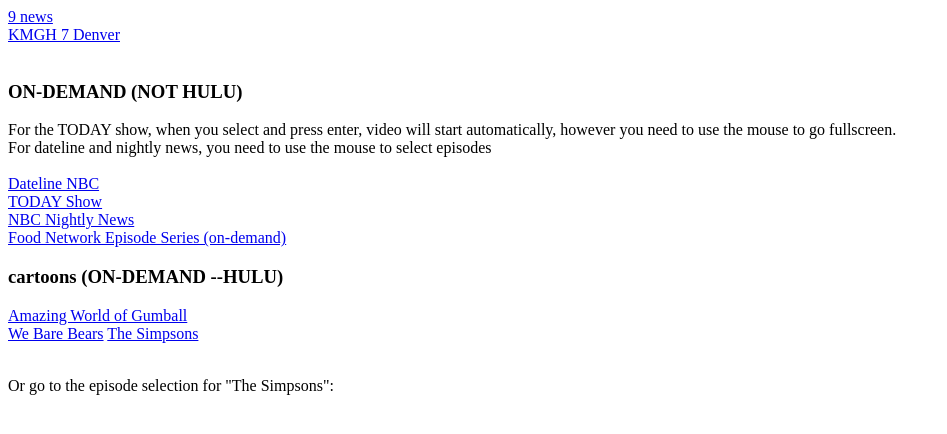
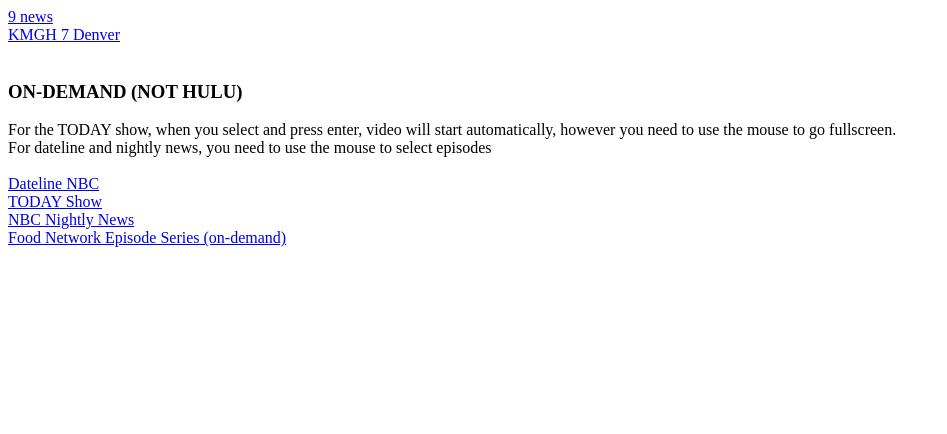
Before and after one commit to livetv1234/livetv1234.github.io, a plain HTML site: page index.html in a window 1280 px wide. Shown: the whole page, without its empty margins (0-947 px from the left). Drawn offline with Linux system fonts and the light colour scheme.

Commit message:
commented out hulu links

```diff
--- a/index.html
+++ b/index.html
@@ -14,11 +14,11 @@
     <a href="http://www.nbcnews.com/nightly-news">NBC Nightly News</a><br>
     <a href="fn.html">Food Network Episode Series (on-demand)</a>
 
-  <h3>cartoons (ON-DEMAND --HULU)</h3>
+  <!--<h3>cartoons (ON-DEMAND --HULU)</h3>
   <a href="awog.html">Amazing World of Gumball</a><br>
   <a href="wbb.html">We Bare Bears</a>
   <a href="https://www.hulu.com/watch/1007279">The Simpsons</a><br><br>
-  <p>Or go to the episode selection for "The Simpsons": <a href="https://www.hulu.com/the-simpsons"></a></p>
+  <p>Or go to the episode selection for "The Simpsons": <a href="https://www.hulu.com/the-simpsons"></a></p>-->
 
 
 
```
